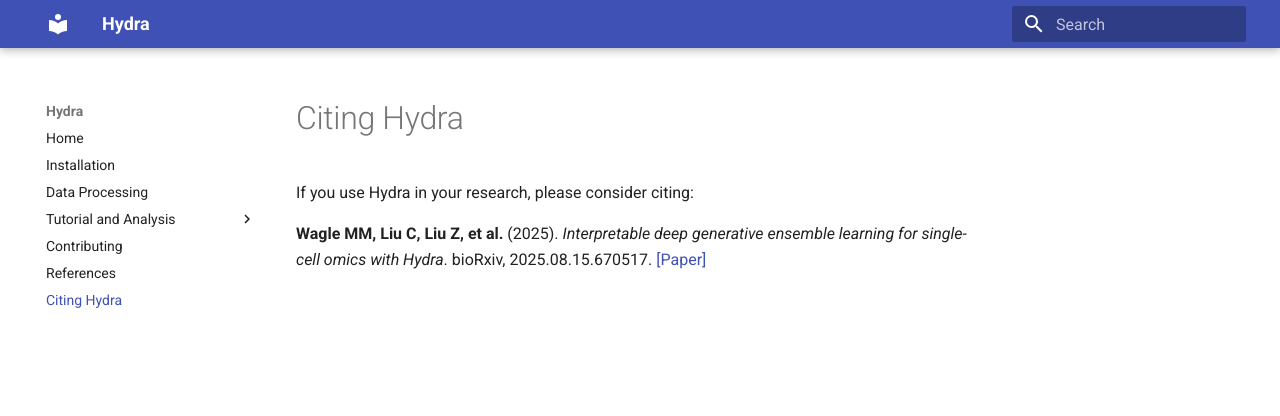
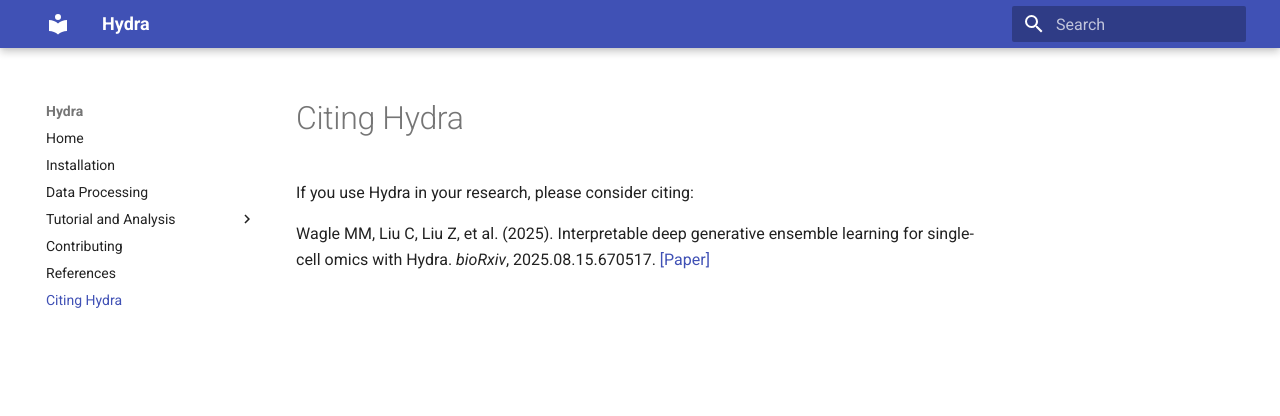
Before and after one commit to SydneyBioX/Hydra, an MkDocs documentation site: the page built from docs/citation.md, in a window 1280 px wide. Shown: the top 416 px of the page. Built offline with MkDocs 1.6.1 and Material for MkDocs 9.7.7, drawn with Linux system fonts in a browser that asks for light colours.

```diff
--- a/docs/citation.md
+++ b/docs/citation.md
@@ -2,4 +2,4 @@
 
 If you use Hydra in your research, please consider citing:
 
-**Wagle MM, Liu C, Liu Z, et al.** (2025). *Interpretable deep generative ensemble learning for single-cell omics with Hydra*. bioRxiv, 2025.08.15.670517. [[Paper]](https://doi.org/10.1101/2025.08.15.670517)
+Wagle MM, Liu C, Liu Z, et al. (2025). Interpretable deep generative ensemble learning for single-cell omics with Hydra. *bioRxiv*, 2025.08.15.670517. [[Paper]](https://doi.org/10.1101/2025.08.15.670517)
```
